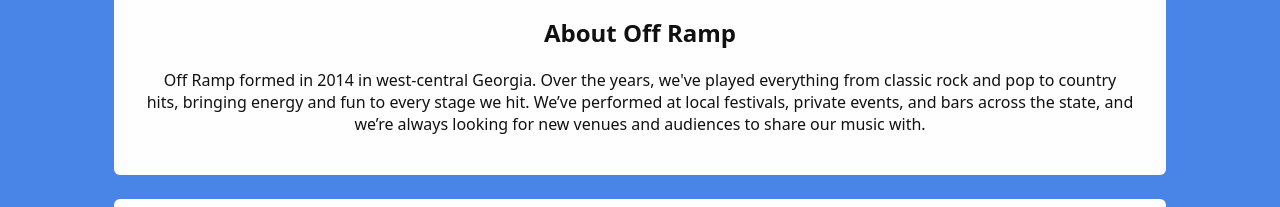
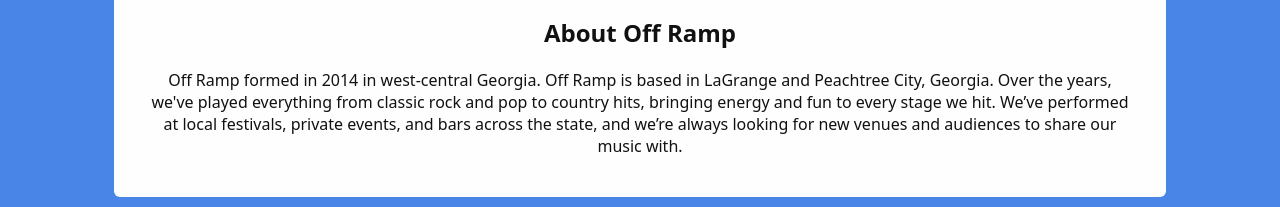
Before and after one commit to DayTiffany-FS/2508-WDV349-SealsTiffany, a React (Vite) app in the folder dev/client/: page /about in a window 1280 px wide. Shown: the part 340-547 px from the top of the page. Built offline with nearby package versions, Linux system fonts and the light colour scheme.

Commit message:
additional SEO updates

```diff
--- a/dev/client/src/pages/About.jsx
+++ b/dev/client/src/pages/About.jsx
@@ -16,12 +16,11 @@ export default function AboutPage() {
           <div className="info-part">
             <h1>About Off Ramp</h1>
             <p>
-              Off Ramp formed in 2014 in west-central Georgia. Over the years,
-              we've played everything from classic rock and pop to country hits,
-              bringing energy and fun to every stage we hit. We’ve performed at
-              local festivals, private events, and bars across the state,
-              and we’re always looking for new venues and audiences to
-              share our music with.
+              Off Ramp formed in 2014 in west-central Georgia. Off Ramp is based in LaGrange
+              and Peachtree City, Georgia. Over the years, we've played everything from classic rock and pop
+              to country hits, bringing energy and fun to every stage we hit. We’ve performed at
+              local festivals, private events, and bars across the state, and we’re always looking for new venues
+              and audiences to share our music with.
             </p>
           </div>
 
--- a/dev/client/src/pages/Contact.jsx
+++ b/dev/client/src/pages/Contact.jsx
@@ -15,6 +15,7 @@ export default function Contact() {
       <main className="page">
         <h1>Contact Off Ramp</h1>
         <p>Want to book us for your event? Send us the details below.</p>
+        <p>Available for events across West Georgia and Eastern Alabama.</p>
 
         <ContactForm />
       </main>
--- a/dev/client/src/pages/Gigs.jsx
+++ b/dev/client/src/pages/Gigs.jsx
@@ -29,7 +29,12 @@ export default function Gigs() {
         />
       </Helmet>
 
-      <GigList gigs={gigs} />;
+      <h1>Upcoming Live Shows by Off Ramp</h1>
+      <p>
+        Check out upcoming Off Ramp performances across Georgia and Alabama, including festivals, private events, and local venues.
+      </p>
+
+      <GigList gigs={gigs} />
     </>
   )
 }
```
